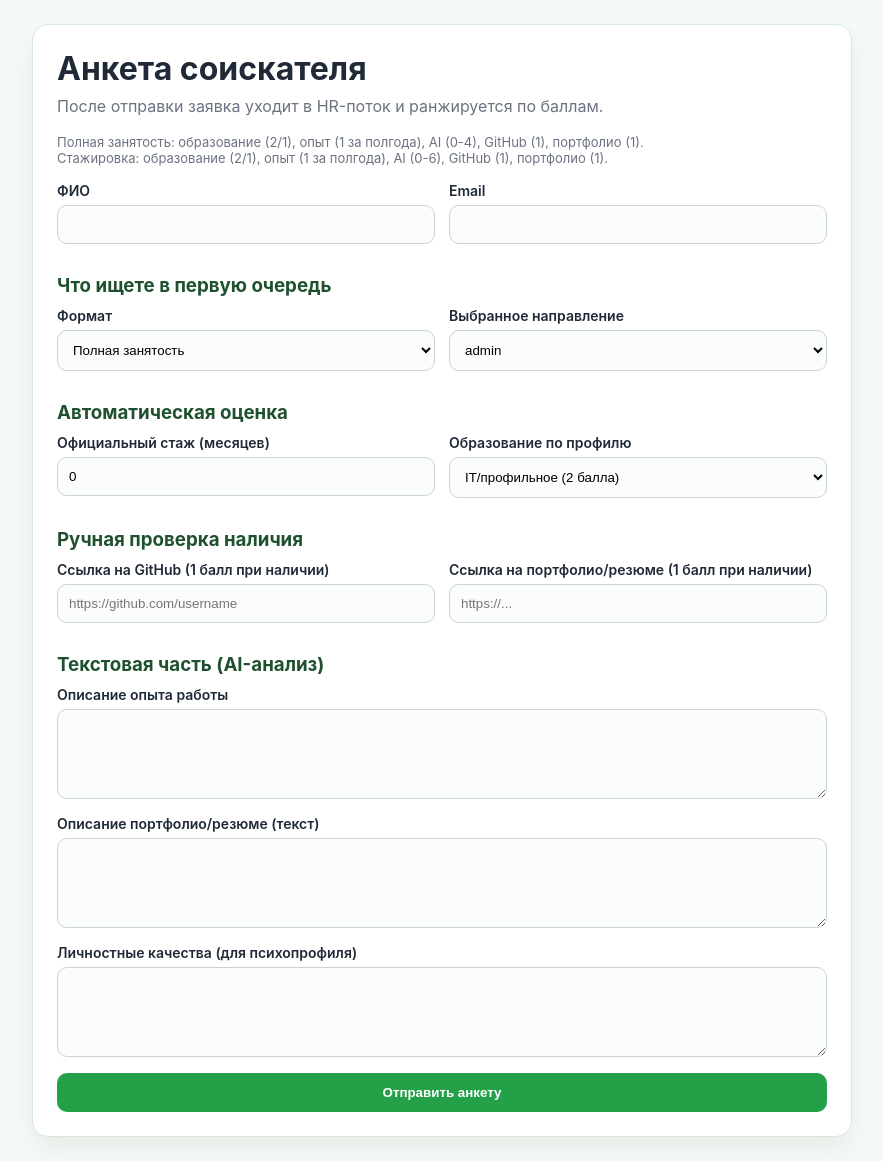
After one commit to ProgrammistIT/ShortHack, a Flask app: template main_app/templates/job_seeker_questionnaire.html in a window 1280 px wide. The commit adds this page. Shown: the whole page, without its empty margins (198-1081 px from the left). Run offline with Flask 3, Linux system fonts and the light colour scheme; the template is opened without the code that fills it: most values are stand-ins (such as "Sample title", 1, 10 or a date in 2020).

Commit message:
Add post-login job seeker questionnaire with scoring workflow.
Introduce vacancy/internship selection, split automated and manual scoring signals, and show AI summary plus score breakdown in the HR dashboard.

Made-with: Cursor

```diff
--- a/main_app/app.py
+++ b/main_app/app.py
@@ -1,5 +1,7 @@
 from flask import Flask, render_template, request, redirect, url_for
-import  os
+import os
+import re
+
 app = Flask(__name__)
 
 users = {}
@@ -7,6 +9,10 @@ users = {}
 job_applications = {}
 application_counter = 1
 user_counter = 1
+
+MASS_VACANCIES = ["Кассир", "Сборщик заказов", "Кладовщик"]
+PRO_VACANCIES = ["Python-разработчик", "Маркетолог", "Аналитик данных"]
+INTERNSHIPS = ["Стажер в IT", "Стажер в маркетинге", "Стажер в логистике"]
 
 
 
@@ -50,8 +56,8 @@ def register_job_seeker():
         user_id = user_counter
         users[user_id] = {'type': 'job_seeker', 'username': username, 'password': password}
         user_counter += 1
-        # Редирект на профиль соискателя после успешной регистрации
-        return redirect(url_for('job_seeker_profile', user_id=user_id))
+        # После регистрации сразу переводим на анкету кандидата.
+        return redirect(url_for('job_seeker_questionnaire', user_id=user_id))
     # Отображение формы регистрации соискателя
     return render_template('register_job_seeker.html')
 
@@ -97,9 +103,163 @@ def login_job_seeker():
         if user_id is None:
             error = "Неверный логин или пароль."
         else:
-            return redirect(url_for('job_seeker_profile', user_id=user_id))
+            # После логина соискатель попадает на анкету.
+            return redirect(url_for('job_seeker_questionnaire', user_id=user_id))
 
     return render_template('login.html', user_type='job_seeker', error=error)
+
+
+def is_it_education(education_specialization):
+    return education_specialization == "it"
+
+
+def ai_text_evaluation(application_type, target_role, experience_description, portfolio_resume_text, personal_qualities, official_work_months):
+    """Простая rule-based имитация AI оценки текстовой части."""
+    role_keywords = {
+        "Кассир": ["касса", "продажи", "клиент", "чек", "обслуживание"],
+        "Сборщик заказов": ["сбор", "заказ", "склад", "скорость", "внимательность"],
+        "Кладовщик": ["склад", "учет", "приемка", "инвентаризация", "логистика"],
+        "Python-разработчик": ["python", "api", "django", "flask", "sql", "backend", "git"],
+        "Маркетолог": ["реклама", "маркетинг", "smm", "аналитика", "трафик", "кампания"],
+        "Аналитик данных": ["sql", "python", "аналитика", "dashboard", "метрика", "данные"],
+        "Стажер в IT": ["python", "git", "алгоритм", "проект", "backend", "frontend"],
+        "Стажер в маркетинге": ["маркетинг", "контент", "соцсети", "креатив", "бренд"],
+        "Стажер в логистике": ["логистика", "склад", "заказ", "поставка", "учет"],
+    }
+    qualities_keywords = ["команд", "стресс", "ответствен", "коммуника", "инициатив", "дисциплин"]
+    text_blob = f"{experience_description} {portfolio_resume_text}".lower()
+    matched_keywords = []
+    for kw in role_keywords.get(target_role, []):
+        if kw in text_blob:
+            matched_keywords.append(kw)
+
+    match_flags = []
+    if matched_keywords:
+        match_flags.append("Совпадение по ключевым словам")
+
+    if official_work_months > 0:
+        has_duration_mention = bool(re.search(r"(\d+)\s*(год|лет|месяц)", experience_description.lower()))
+        if has_duration_mention:
+            match_flags.append("Описание опыта содержит длительность и согласуется с официальным стажем")
+
+    psychological_signals = [kw for kw in qualities_keywords if kw in personal_qualities.lower()]
+    if psychological_signals:
+        match_flags.append("Есть данные для базового психологического портрета")
+
+    max_ai_points = 4 if application_type == "full_time" else 6
+    # 0..4 для полной занятости и 0..6 для стажировок.
+    if application_type == "full_time":
+        ai_points = min(max_ai_points, len(match_flags))
+    else:
+        ai_points = min(max_ai_points, len(match_flags) * 2)
+
+    if match_flags:
+        summary = (
+            f"Краткая AI-сводка: {', '.join(match_flags)}. "
+            f"Подходящие ключевые слова: {', '.join(matched_keywords[:5]) if matched_keywords else 'нет'}."
+        )
+    else:
+        summary = "Краткая AI-сводка: существенных совпадений по текстовой части не найдено."
+
+    if psychological_signals:
+        psych_portrait = (
+            "Найдены признаки личностных качеств: "
+            + ", ".join(sorted(set(psychological_signals)))
+        )
+    else:
+        psych_portrait = "Личностные качества выражены слабо или не указаны."
+
+    return {
+        "ai_points": ai_points,
+        "summary": summary,
+        "psych_portrait": psych_portrait,
+        "matched_keywords": matched_keywords,
+        "match_flags": match_flags,
+    }
+
+
+def score_candidate(form_data):
+    official_work_months = int(form_data.get("official_work_months", "0") or 0)
+    application_type = form_data.get("application_type", "full_time")
+    education_specialization = form_data.get("education_specialization", "other")
+
+    education_points = 2 if is_it_education(education_specialization) else 1
+    experience_points = official_work_months // 6  # 1 балл за каждые полгода.
+    github_points = 1 if form_data.get("github_link", "").strip() else 0
+    portfolio_points = 1 if form_data.get("portfolio_link", "").strip() else 0
+
+    ai_result = ai_text_evaluation(
+        application_type=application_type,
+        target_role=form_data.get("target_role", ""),
+        experience_description=form_data.get("experience_description", ""),
+        portfolio_resume_text=form_data.get("portfolio_resume_text", ""),
+        personal_qualities=form_data.get("personal_qualities", ""),
+        official_work_months=official_work_months,
+    )
+
+    total_points = (
+        education_points
+        + experience_points
+        + github_points
+        + portfolio_points
+        + ai_result["ai_points"]
+    )
+
+    return {
+        "total_points": total_points,
+        "education_points": education_points,
+        "experience_points": experience_points,
+        "github_points": github_points,
+        "portfolio_points": portfolio_points,
+        "ai_points": ai_result["ai_points"],
+        "ai_summary": ai_result["summary"],
+        "psych_portrait": ai_result["psych_portrait"],
+        "match_flags": ai_result["match_flags"],
+    }
+
+
+@app.route('/questionnaire/job_seeker/<int:user_id>', methods=['GET', 'POST'])
+def job_seeker_questionnaire(user_id):
+    """Анкета соискателя после логина/регистрации."""
+    if user_id not in users or users[user_id]['type'] != 'job_seeker':
+        return "Пользователь не найден или не является соискателем.", 404
+
+    if request.method == 'POST':
+        global application_counter
+
+        # Публикуем заявку в общий поток всех HR.
+        hr_ids = [uid for uid, udata in users.items() if udata.get("type") == "hr"]
+        if not hr_ids:
+            return "Пока нет зарегистрированных HR. Попробуйте позже.", 400
+
+        applicant_info = request.form.to_dict()
+        applicant_info["job_seeker_id"] = user_id
+        applicant_info["username"] = users[user_id]["username"]
+
+        score_data = score_candidate(applicant_info)
+        applicant_info.update(score_data)
+
+        for hr_user_id in hr_ids:
+            if hr_user_id not in job_applications:
+                job_applications[hr_user_id] = {}
+
+            app_id = application_counter
+            job_applications[hr_user_id][app_id] = {
+                'applicant_info': applicant_info.copy(),
+                'points': score_data["total_points"],
+                'status': 'Новая'
+            }
+            application_counter += 1
+
+        return redirect(url_for('job_seeker_profile', user_id=user_id))
+
+    return render_template(
+        'job_seeker_questionnaire.html',
+        user_id=user_id,
+        mass_vacancies=MASS_VACANCIES,
+        pro_vacancies=PRO_VACANCIES,
+        internships=INTERNSHIPS,
+    )
 
 
 # --- Маршруты профилей ---
@@ -125,8 +285,23 @@ def job_seeker_profile(user_id):
     if user_id not in users or users[user_id]['type'] != 'job_seeker':
         return "Пользователь не найден или не является соискателем.", 404
 
-    # Заглушка для деталей профиля соискателя
-    return f"Добро пожаловать, {users[user_id]['username']}! Это ваша страница профиля."
+    latest_application = None
+    for hr_data in job_applications.values():
+        for app_data in hr_data.values():
+            if app_data["applicant_info"].get("job_seeker_id") == user_id:
+                latest_application = app_data["applicant_info"]
+
+    if not latest_application:
+        return (
+            f"Добро пожаловать, {users[user_id]['username']}! "
+            f"Анкета еще не заполнена. Перейдите: {url_for('job_seeker_questionnaire', user_id=user_id)}"
+        )
+
+    return (
+        f"Спасибо, {users[user_id]['username']}! Ваша анкета отправлена. "
+        f"Общий балл: {latest_application.get('total_points', 0)}. "
+        f"{latest_application.get('ai_summary', '')}"
+    )
 
 
 # --- Обработка подачи заявок ---
@@ -141,15 +316,20 @@ def apply_for_job(hr_user_id):
         global application_counter
         applicant_info = request.form.to_dict()  # Собираем все данные из формы
 
-        # Базовый расчет очков (замените на вашу логику скоринга)
-        points = 0
-        if 'experience_years' in applicant_info and applicant_info['experience_years'].isdigit():
-            points += int(applicant_info['experience_years']) * 5
-        if 'skills' in applicant_info and 'Python' in applicant_info['skills']:
-            points += 10
-        if 'education_level' in applicant_info and applicant_info[
-            'education_level'] == 'Магистратура':  # Пример поля для выбора
-            points += 15
+        # Для совместимости старой формы маршрута /apply:
+        # маппим поля в новую модель скоринга.
+        experience_years = int(applicant_info.get("experience_years", "0") or 0)
+        applicant_info.setdefault("application_type", "full_time")
+        applicant_info.setdefault("target_role", "Python-разработчик")
+        applicant_info.setdefault("education_specialization", "it" if "IT" in applicant_info.get("education_level", "").upper() else "other")
+        applicant_info.setdefault("official_work_months", str(experience_years * 12))
+        applicant_info.setdefault("github_link", "")
+        applicant_info.setdefault("portfolio_link", "")
+        applicant_info.setdefault("experience_description", applicant_info.get("cover_letter", ""))
+        applicant_info.setdefault("portfolio_resume_text", applicant_info.get("cover_letter", ""))
+        applicant_info.setdefault("personal_qualities", "")
+        score_data = score_candidate(applicant_info)
+        applicant_info.update(score_data)
 
         # Если этот HR еще не имеет заявок, создаем для него список
         if hr_user_id not in job_applications:
@@ -158,7 +338,7 @@ def apply_for_job(hr_user_id):
         app_id = application_counter
         job_applications[hr_user_id][app_id] = {
             'applicant_info': applicant_info,
-            'points': points,
+            'points': score_data["total_points"],
             'status': 'Новая'  # Начальный статус заявки
         }
         application_counter += 1
--- /dev/null
+++ b/main_app/templates/job_seeker_questionnaire.html
@@ -0,0 +1,169 @@
+<!DOCTYPE html>
+<html lang="ru">
+<head>
+    <meta charset="UTF-8">
+    <meta name="viewport" content="width=device-width, initial-scale=1.0">
+    <title>Анкета соискателя</title>
+    <style>
+        :root {
+            --x5-green: #24a148;
+            --x5-green-dark: #198038;
+            --x5-bg: #f5faf6;
+            --x5-text: #1f2937;
+            --x5-muted: #6b7280;
+        }
+        * { box-sizing: border-box; }
+        body {
+            margin: 0;
+            font-family: "Inter", "Segoe UI", Arial, sans-serif;
+            background: var(--x5-bg);
+            color: var(--x5-text);
+            padding: 24px 14px;
+        }
+        .card {
+            max-width: 820px;
+            margin: 0 auto;
+            background: #fff;
+            border: 1px solid #d7e9dd;
+            border-radius: 16px;
+            padding: 24px;
+            box-shadow: 0 12px 26px rgba(15, 23, 42, 0.06);
+        }
+        h1 { margin: 0 0 8px; }
+        .subtitle { margin: 0 0 18px; color: var(--x5-muted); }
+        .section-title { margin: 18px 0 10px; color: #1f5130; }
+        .grid {
+            display: grid;
+            grid-template-columns: 1fr 1fr;
+            gap: 14px;
+        }
+        @media (max-width: 780px) {
+            .grid { grid-template-columns: 1fr; }
+        }
+        label {
+            display: block;
+            margin-bottom: 6px;
+            font-weight: 600;
+            font-size: 14px;
+        }
+        input[type=text], input[type=number], textarea, select {
+            width: 100%;
+            padding: 11px;
+            border: 1px solid #c9d5cf;
+            border-radius: 10px;
+            background: #fbfdfb;
+            margin-bottom: 12px;
+        }
+        textarea { min-height: 90px; resize: vertical; }
+        .note {
+            font-size: 13px;
+            color: var(--x5-muted);
+            margin: 0 0 16px;
+        }
+        button {
+            width: 100%;
+            padding: 12px;
+            border: none;
+            border-radius: 10px;
+            background: var(--x5-green);
+            color: #fff;
+            font-weight: 600;
+            cursor: pointer;
+        }
+        button:hover { background: var(--x5-green-dark); }
+    </style>
+</head>
+<body>
+    <div class="card">
+        <h1>Анкета соискателя</h1>
+        <p class="subtitle">После отправки заявка уходит в HR-поток и ранжируется по баллам.</p>
+        <p class="note">
+            Полная занятость: образование (2/1), опыт (1 за полгода), AI (0-4), GitHub (1), портфолио (1).<br>
+            Стажировка: образование (2/1), опыт (1 за полгода), AI (0-6), GitHub (1), портфолио (1).
+        </p>
+
+        <form method="POST">
+            <div class="grid">
+                <div>
+                    <label for="name">ФИО</label>
+                    <input id="name" name="name" type="text" required>
+                </div>
+                <div>
+                    <label for="email">Email</label>
+                    <input id="email" name="email" type="text" required>
+                </div>
+            </div>
+
+            <h3 class="section-title">Что ищете в первую очередь</h3>
+            <div class="grid">
+                <div>
+                    <label for="application_type">Формат</label>
+                    <select id="application_type" name="application_type" required>
+                        <option value="full_time">Полная занятость</option>
+                        <option value="internship">Стажировка</option>
+                    </select>
+                </div>
+                <div>
+                    <label for="target_role">Выбранное направление</label>
+                    <select id="target_role" name="target_role" required>
+                        <optgroup label="Массовые вакансии">
+                            {% for role in mass_vacancies %}
+                            <option value="{{ role }}">{{ role }}</option>
+                            {% endfor %}
+                        </optgroup>
+                        <optgroup label="Профессиональные вакансии">
+                            {% for role in pro_vacancies %}
+                            <option value="{{ role }}">{{ role }}</option>
+                            {% endfor %}
+                        </optgroup>
+                        <optgroup label="Стажировки">
+                            {% for role in internships %}
+                            <option value="{{ role }}">{{ role }}</option>
+                            {% endfor %}
+                        </optgroup>
+                    </select>
+                </div>
+            </div>
+
+            <h3 class="section-title">Автоматическая оценка</h3>
+            <div class="grid">
+                <div>
+                    <label for="official_work_months">Официальный стаж (месяцев)</label>
+                    <input id="official_work_months" name="official_work_months" type="number" min="0" step="6" value="0" required>
+                </div>
+                <div>
+                    <label for="education_specialization">Образование по профилю</label>
+                    <select id="education_specialization" name="education_specialization" required>
+                        <option value="it">IT/профильное (2 балла)</option>
+                        <option value="other">Непрофильное (1 балл)</option>
+                    </select>
+                </div>
+            </div>
+
+            <h3 class="section-title">Ручная проверка наличия</h3>
+            <div class="grid">
+                <div>
+                    <label for="github_link">Ссылка на GitHub (1 балл при наличии)</label>
+                    <input id="github_link" name="github_link" type="text" placeholder="https://github.com/username">
+                </div>
+                <div>
+                    <label for="portfolio_link">Ссылка на портфолио/резюме (1 балл при наличии)</label>
+                    <input id="portfolio_link" name="portfolio_link" type="text" placeholder="https://...">
+                </div>
+            </div>
+
+            <h3 class="section-title">Текстовая часть (AI-анализ)</h3>
+            <label for="experience_description">Описание опыта работы</label>
+            <textarea id="experience_description" name="experience_description" required></textarea>
+
+            <label for="portfolio_resume_text">Описание портфолио/резюме (текст)</label>
+            <textarea id="portfolio_resume_text" name="portfolio_resume_text"></textarea>
+
+            <label for="personal_qualities">Личностные качества (для психопрофиля)</label>
+            <textarea id="personal_qualities" name="personal_qualities"></textarea>
+
+            <button type="submit">Отправить анкету</button>
+        </form>
+    </div>
+</body>
+</html>
```
Also changed, not shown: main_app/templates/hr_profile.html (+30 -8 lines).
